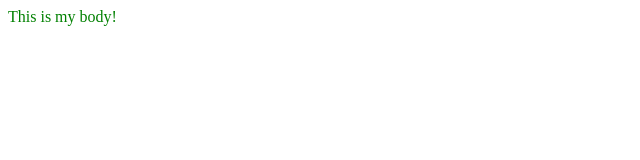
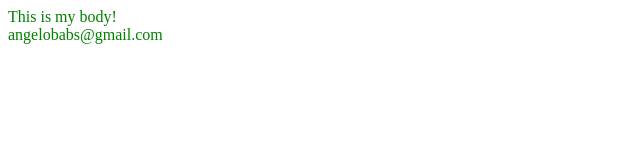
Before and after one commit to tristanbabasa/pokemon, a plain HTML site: page index.html in a window 1280 px wide. Shown: the whole page, without its empty margins (0-640 px from the left). Drawn offline with Linux system fonts and the light colour scheme.

Commit message:
added more details

```diff
--- a/index.html
+++ b/index.html
@@ -11,7 +11,7 @@
 
 	</head>
 	<body>
-		This is my body!
-
+		This is my body! <br/>
+		angelobabs@gmail.com
 	</body>
 </html>
```
